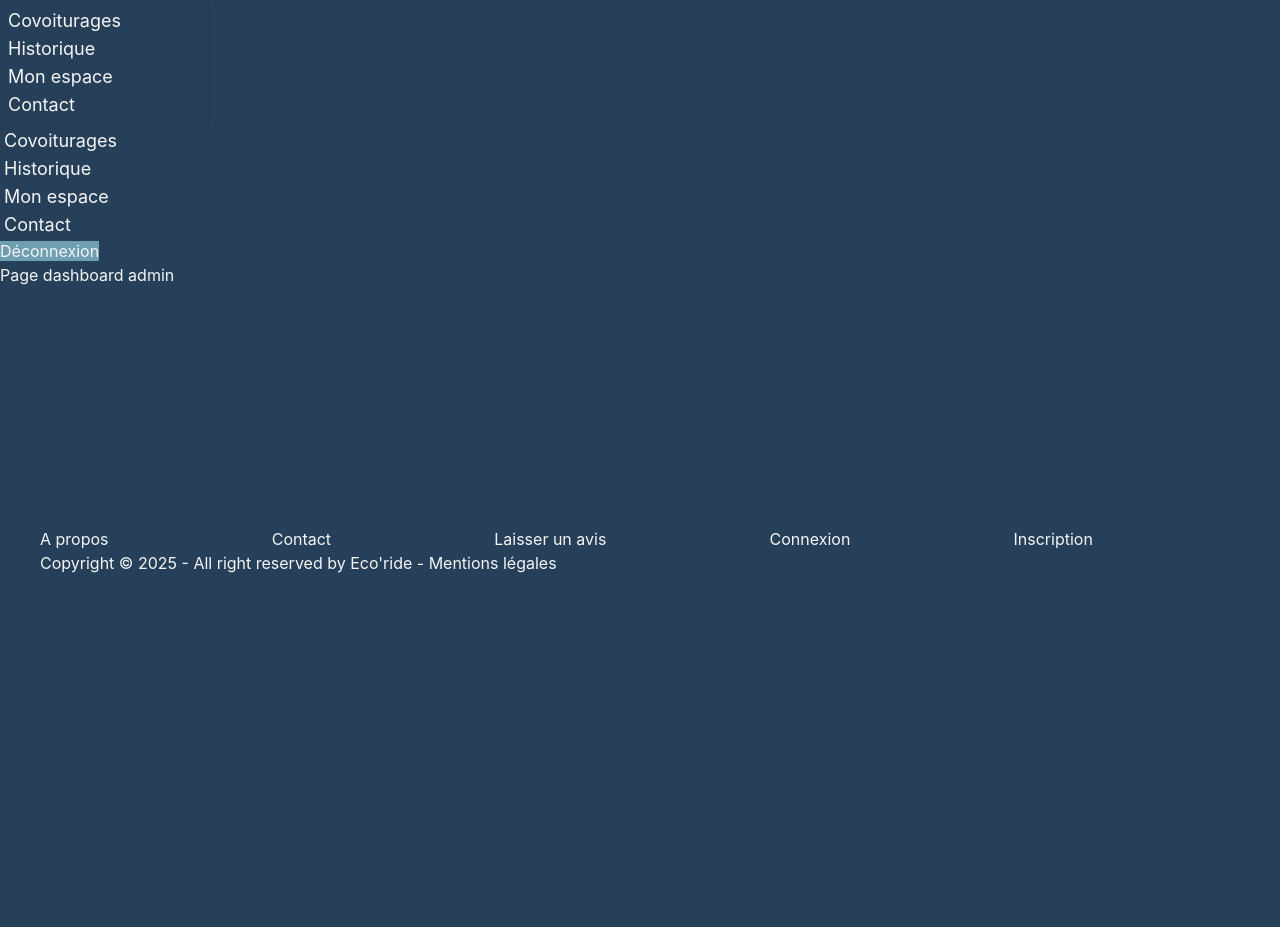
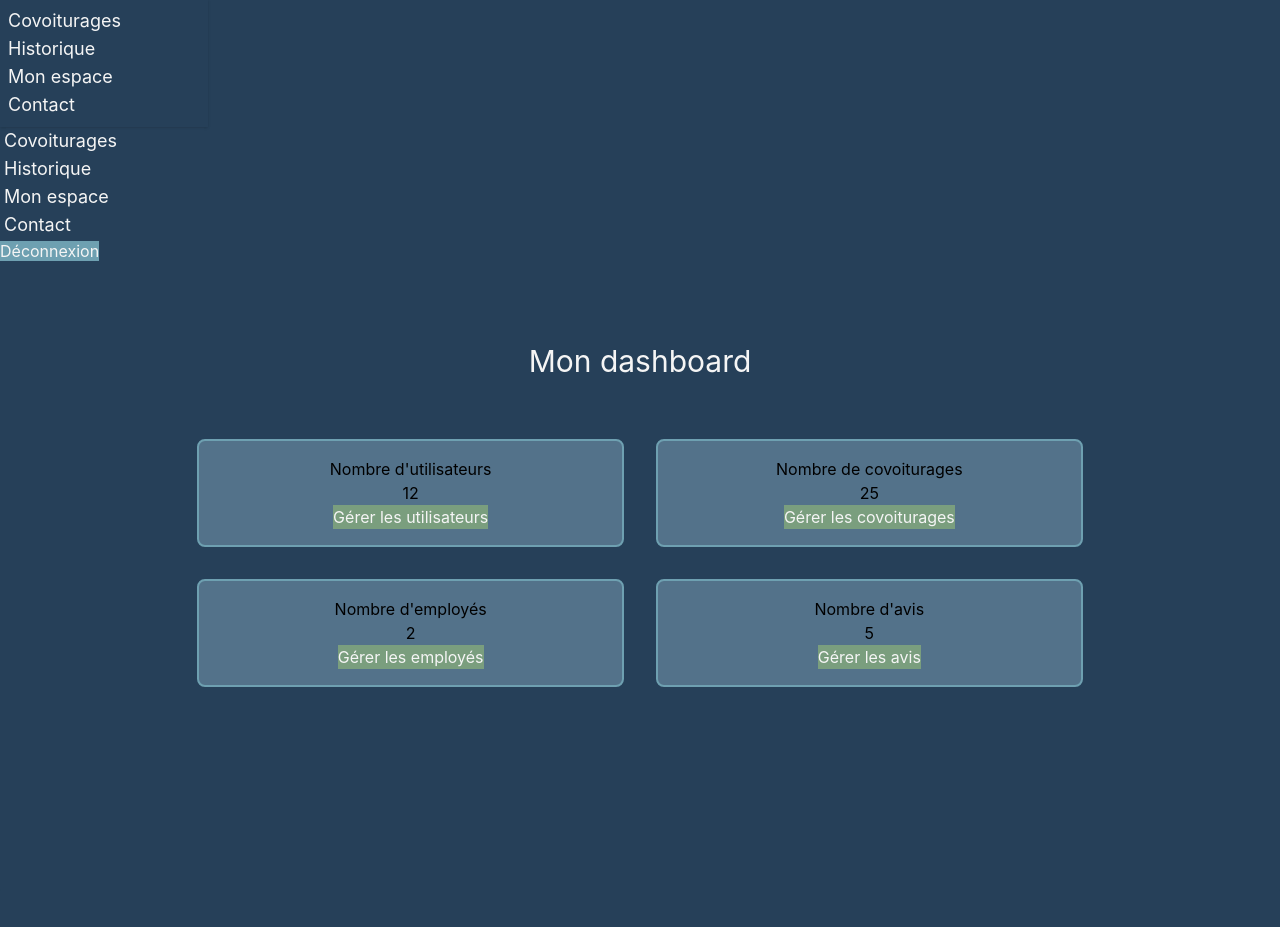
Before and after one commit to Gwladyslsn/ecoride_ecf, a PHP site: template src/Templates/page/admin/dashboardAdmin.php in a window 1280 px wide. Shown: the part 205-1132 px from the top of the page. Before the commit the page ends 778 px from the top, so only its background shows below. Run offline with PHP 8.4, Linux system fonts and the light colour scheme; the template is opened without the code that fills it, so the values that code supplies are empty; the visitor is signed in with stand-in values (Sample User, id 1); some libraries are stand-ins or nearby versions.

Commit message:
start dashboard admin

```diff
--- /dev/null
+++ b/public/asset/css/dashboardAdmin.css
@@ -0,0 +1,18 @@
+.card-dashboard{
+    display:flex;
+    flex-direction:column;
+    align-items:center;
+    background-color: rgba(187, 227, 250, 0.3);
+    border: solid 2px;
+    border-color: var(--bg-section);
+}
+
+.btn-dashboard{
+    background-color:var(--secondary-color);
+}
+
+.btn-dashboard:hover{
+    border:solid 1px;
+    border-color:white;
+    box-shadow: none;
+}
--- a/public/asset/css/main.css
+++ b/public/asset/css/main.css
@@ -8,3 +8,4 @@
 @import './trips.css';
 @import './about.css';
 @import './contact.css';
+@import './dashboardAdmin.css';
--- a/src/Templates/page/admin/dashboardAdmin.php
+++ b/src/Templates/page/admin/dashboardAdmin.php
@@ -1,7 +1,5 @@
 <?php
-
 require_once _ROOTPATH_ . '/src/Templates/header.php';
-
 
 if (!isset($_SESSION['admin'])) {
     header('Location: ?controller=admin&action=dashboardAdmin');
@@ -9,7 +7,33 @@
 }
 ?>
 
-<h1>Page dashboard admin</h1>
+<h1 class="text-3xl text-center mt-20 mb-15">Mon dashboard</h1>
+
+<section class="flex column justify-center">
+    <div class="flex justify-center gap-8 w-full flex flex-wrap column">
+        <div class="card-dashboard border bg-white w-1/3 rounded-lg p-4">
+            <p class="user text-black">Nombre d'utilisateurs</p>
+            <p class="user text-black">12</p>
+            <button class="btn btn-dashboard"><a href="">Gérer les utilisateurs</a></button>
+        </div>
+        <div class="card-dashboard border bg-white w-1/3 rounded-lg p-4">
+            <p class="carpooling text-black">Nombre de covoiturages</p>
+            <p class="carpooling text-black">25</p>
+            <button class="btn btn-dashboard"><a href="">Gérer les covoiturages</a></button>
+        </div>
+        <div class="card-dashboard border bg-white w-1/3 rounded-lg p-4">
+            <p class="carpooling text-black">Nombre d'employés</p>
+            <p class="carpooling text-black">2</p>
+            <button class="btn btn-dashboard"><a href="">Gérer les employés</a></button>
+        </div>
+        <div class="card-dashboard border bg-white w-1/3 rounded-lg p-4">
+            <p class="carpooling text-black">Nombre d'avis</p>
+            <p class="carpooling text-black">5</p>
+            <button class="btn btn-dashboard"><a href="">Gérer les avis</a></button>
+        </div>
+    </div>
+
+</section>
 
 
 
--- a/src/Templates/page/register.php
+++ b/src/Templates/page/register.php
@@ -23,7 +23,7 @@
                 'email_admin' => $admin['email_admin'],
                 'name_admin' => $admin['name_admin']
             ];
-            header('Location: ?controller=admin&action=homeAdmin');
+            header('Location: ?controller=admin&action=dashboardAdmin');
             exit;
         }
 
```
